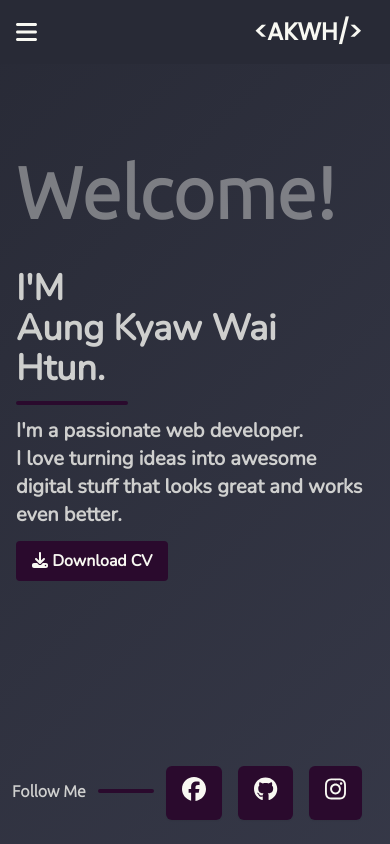
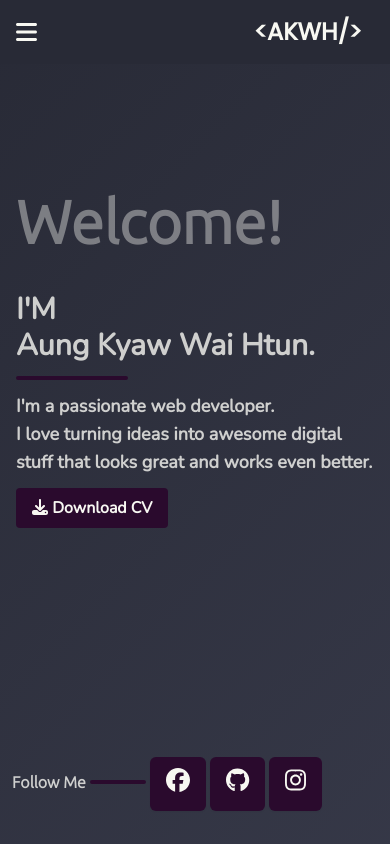
Before and after one commit to akwhtun/React-Portfolio, a React (Create React App) app: page / in a window 390 px wide. Shown: the top 844 px of the page. Built offline with nearby package versions, Linux system fonts and the light colour scheme.

Commit message:
update contact

```diff
--- a/src/components/Contact.jsx
+++ b/src/components/Contact.jsx
@@ -53,19 +53,22 @@ export default function Contact() {
 
   return (
     <div id="contact">
-      <p className="line text-3xl text-light-gray text-opacity-90 font-ubuntu">Contact Me</p>
+      <p className="line text-3xl text-light-gray text-opacity-90 font-ubuntu">
+        Contact Me
+      </p>
 
       <div className="flex md:flex-row flex-col justify-center xl:px-28 sm:px-10 px-4 py-10 gap-y-3 gap-x-14">
         <a
-          href="tel:+1234567890"
+          href="tel:+959881971360"
           className="bg-btn-color hover:bg-btn-hover text-light-gray text-opacity-80 font-bold py-2 px-4 rounded inline-flex items-center"
         >
           {" "}
           <FontAwesomeIcon icon={faPhone} className="icon-large px-2" />{" "}
-          +959891082064
+          +959881971360
         </a>
+
         <a
-          href="mailto:example@gmail.com"
+          href="mailto:akwhtun@gmail.com"
           className="bg-btn-color hover:bg-btn-hover text-light-gray text-opacity-80 font-bold py-2 px-4 rounded inline-flex items-center"
         >
           {" "}
@@ -81,13 +84,11 @@ export default function Contact() {
         </a>
       </div>
       <form className="xl:px-28 sm:px-10 px-4" onSubmit={handleSubmit}>
-        <div
-          className="bg-btn-color mb-2 rounded relative"
-          role="alert"
-        >
-          <span ref={msgRef} className="px-4 py-2 block font-bold border-btn-hover text-light-gray text-opacity-80">
-
-          </span>
+        <div className="bg-btn-color mb-2 rounded relative" role="alert">
+          <span
+            ref={msgRef}
+            className="px-4 py-2 block font-bold border-btn-hover text-light-gray text-opacity-80"
+          ></span>
         </div>
         <div className="mb-4">
           <label
@@ -154,13 +155,13 @@ export default function Contact() {
       </form>
       <div className="line text-3xl text-black py-10">
         <a
-           href="https://www.facebook.com/profile.php?id=100087490458440&mibextid=JRoKGi"
+          href="https://www.facebook.com/profile.php?id=100087490458440&mibextid=JRoKGi"
           className="btn bg-btn-color hover:bg-btn-hover text-light-gray text-opacity-80 font-bold px-3 py-1 rounded-md shadow-lg"
         >
           <FontAwesomeIcon icon={faFacebook} className="icon-large" />
         </a>
         <a
-         href="https://github.com/akwhtun"
+          href="https://github.com/akwhtun"
           className="btn bg-btn-color hover:bg-btn-hover text-light-gray text-opacity-80 font-bold px-3 py-1 rounded-md shadow-lg mx-2"
         >
           <FontAwesomeIcon icon={faGithub} className="icon-large" />
--- a/src/components/Home.jsx
+++ b/src/components/Home.jsx
@@ -19,17 +19,17 @@ export default function Home() {
 
     <section className="h-screen grid md:grid-cols-5 md:grid-rows-1 grid-row-5" id="home">
     <div className="md:col-span-4 row-span-4 flex flex-col justify-center items-start  xl:px-28 sm:px-10 px-4">
-      <h1 className="sm:text-8xl text-7xl text-light-gray text-opacity-40 font-ubuntu font-semibold">
+      <h1 className="sm:text-8xl text-6xl text-light-gray text-opacity-40 font-ubuntu font-semibold">
         Welcome!
       </h1>
-      <h2 className="text-4xl font-bold text-light-gray text-opacity-80 mt-10">
+      <h2 className="sm:text-4xl text-3xl font-bold text-light-gray text-opacity-80 mt-10">
         I'M <br />
         Aung Kyaw Wai Htun.
       </h2>
 
       <p className="border-2 w-28  border-btn-color border-solid rounded-lg my-3"></p>
 
-      <p className="text-xl text-light-gray text-opacity-80 font-extrabold">
+      <p className="sm:text-xl text-lg text-light-gray text-opacity-80 font-extrabold">
         I'm a passionate web developer. <br />I love turning ideas into
         awesome digital stuff that looks great and works even better.
       </p>
@@ -37,10 +37,10 @@ export default function Home() {
         <FontAwesomeIcon icon={faDownload} /> Download CV
       </button>
     </div>
-    <div className="md:col-span-1 row-span-1 flex md:flex-col md:justify-center sm:justify-start justify-start items-center  gap-x-3  gap-y-11 md:px-0 sm:px-10 px-3">
+    <div className="md:col-span-1 row-span-1 flex md:flex-col md:justify-center sm:justify-start justify-start items-center  sm:gap-x-3 gap-x-1  gap-y-11 md:px-0 sm:px-10 px-3">
       <p className="md:rotate-90 text-light-gray text-opacity-80 font-ubuntu font-semibold">Follow Me</p>
       <p className="md:rotate-90 border-2 w-14 border-btn-color border-solid rounded-lg md:mt-5"></p>
-      <ul className="list-none flex md:flex-col justify-center item-center gap-y-8 gap-x-4">
+      <ul className="list-none flex md:flex-col justify-center item-center gap-y-8 sm:gap-x-4 gap-x-1">
         <li>
           <a
             href="https://www.facebook.com/profile.php?id=100087490458440&mibextid=JRoKGi"
```
